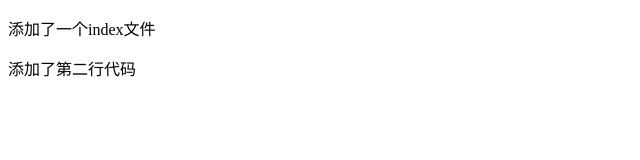
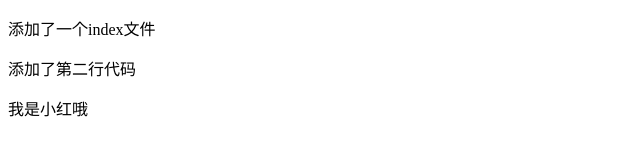
Before and after one commit to lifangzhan/jd_demo, a plain HTML site: page test.html in a window 1280 px wide. Shown: the whole page, without its empty margins (0-640 px from the left). Drawn offline with Linux system fonts and the light colour scheme.

Commit message:
添加了一行我是小红哦

```diff
--- a/test.html
+++ b/test.html
@@ -7,5 +7,7 @@
 <body>
 <p>添加了一个index文件</p>
 <p>添加了第二行代码</p>
+
+<p>我是小红哦</p>
 </body>
 </html>
```
